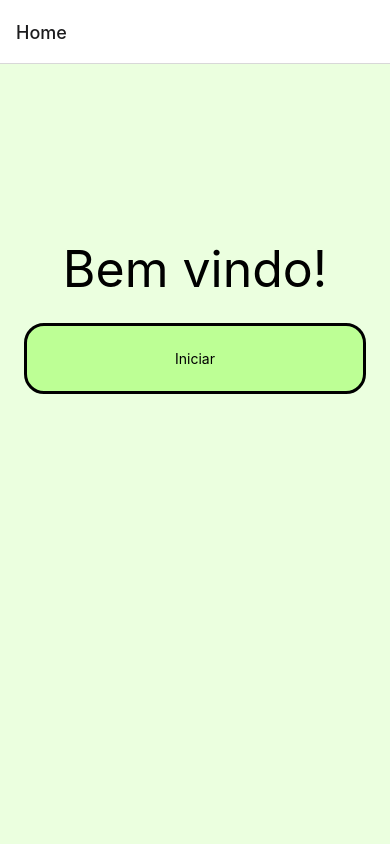
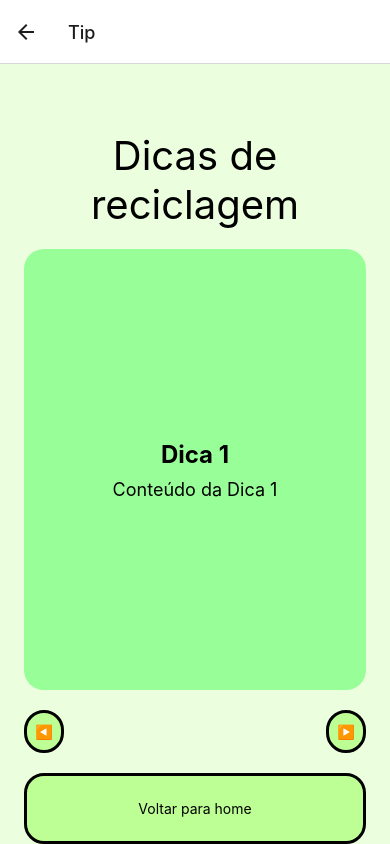
Before and after one commit to DayaneDamaceno/app-sustentabilidade, a React Native app: screen /Tip in a window 390 px wide. Built offline with nearby package versions, Linux system fonts and the light colour scheme.

Commit message:
Bugs e novas telas de dicas e postos de coleta

```diff
--- /dev/null
+++ b/src/models/answerCount.tsx
@@ -0,0 +1,6 @@
+export const correctAnswer = {
+    count: 0,
+    reset: () => {
+      correctAnswer.count = 0;
+    },
+  };
--- a/src/routes/index.tsx
+++ b/src/routes/index.tsx
@@ -4,6 +4,8 @@ import { HomeScreen } from "../screens/home";
 import { LevelScreen } from "../screens/level";
 import { CompleteScreen } from "../screens/complete";
 import { Level } from "../models/level";
+import { CollectScreen } from "../screens/collect";
+import { TipScreen } from "../screens/tip";
 
 export type RootStackParamList = {
   Home: undefined;
@@ -14,6 +16,8 @@ export type RootStackParamList = {
     lastAnswerWasCorrect?: boolean;
   };
   Complete: undefined;
+  Collect: undefined;
+  Tip: undefined;
 };
 
 const Stack = createStackNavigator<RootStackParamList>();
@@ -25,6 +29,8 @@ export function Routes() {
       <Stack.Screen name="Level" component={LevelScreen} />
       <Stack.Screen name="Question" component={QuestionScreen} />
       <Stack.Screen name="Complete" component={CompleteScreen} />
+      <Stack.Screen name="Collect" component={CollectScreen} />
+      <Stack.Screen name="Tip" component={TipScreen} />
     </Stack.Navigator>
   );
 }
--- /dev/null
+++ b/src/screens/collect/index.tsx
@@ -0,0 +1,63 @@
+//Nova tela de pontos de coleta
+
+import { StackScreenProps } from "@react-navigation/stack";
+import React from "react";
+import { View, Text, StyleSheet, Platform, StatusBar, TouchableOpacity } from "react-native";
+import { RootStackParamList } from "../../routes";
+
+type CollectScreenProps = StackScreenProps<RootStackParamList, "Collect">;
+
+export const CollectScreen: React.FC<CollectScreenProps> = ({ navigation }) => {
+  function redirectToHome() {
+    navigation.navigate("Home");
+  }
+
+  return (
+    <View style={styles.container}>
+      <Text style={styles.title}>Pontos de coleta</Text>
+      <View style={styles.collectionBox}>
+        <Text style={styles.collectionItem}>Ponto de coleta 1</Text>
+        <Text style={styles.collectionItem}>Ponto de coleta 2</Text>
+        <Text style={styles.collectionItem}>Ponto de coleta 3</Text>
+        <Text style={styles.collectionItem}>Ponto de coleta 4</Text>
+        <Text style={styles.collectionItem}>Ponto de coleta 5</Text>
+      </View>
+      <TouchableOpacity style={styles.returnButton} onPress={redirectToHome}>
+        <Text>Voltar para home</Text>
+      </TouchableOpacity>
+    </View>
+  );
+};
+
+const styles = StyleSheet.create({
+  container: {
+    backgroundColor: "#EBFFDF",
+    flex: 1,
+    paddingTop: Platform.OS === "android" ? StatusBar.currentHeight : 55,
+    paddingHorizontal: 24,
+  },
+  title: {
+    marginTop: 12,
+    fontSize: 40,
+    textAlign: "center",
+  },
+  collectionBox: {
+    backgroundColor: "#98FF98",
+    borderRadius: 20,
+    padding: 24,
+    marginTop: 20,
+  },
+  collectionItem: {
+    fontSize: 18,
+    marginBottom: 10,
+  },
+  returnButton: {
+    backgroundColor: "#BDFF95",
+    borderRadius: 20,
+    borderWidth: 3,
+    borderColor: "#000000",
+    padding: 24,
+    alignItems: "center",
+    marginTop: 20,
+  },
+});
--- a/src/screens/complete/index.tsx
+++ b/src/screens/complete/index.tsx
@@ -9,6 +9,7 @@ import {
 } from "react-native";
 import { RootStackParamList } from "../../routes";
 import { Ionicons } from "@expo/vector-icons";
+import { correctAnswer } from "../../models/answerCount";
 
 type CompleteScreenProps = StackScreenProps<RootStackParamList, "Complete">;
 
@@ -19,8 +20,9 @@ export const CompleteScreen: React.FC<CompleteScreenProps> = ({
     navigation.navigate("Home");
   }
   return (
-    <View style={styles.container}>
+<View style={styles.container}>
       <Text style={styles.header}>Quiz Finalizado</Text>
+      <Text style={styles.header}>Quantia de acertos: {correctAnswer.count}</Text>
       <TouchableOpacity style={styles.start} onPress={redirectToHome}>
         <Text>Voltar para home</Text>
       </TouchableOpacity>
--- a/src/screens/home/index.tsx
+++ b/src/screens/home/index.tsx
@@ -1,3 +1,4 @@
+import React, { useEffect } from "react";
 import { StackScreenProps } from "@react-navigation/stack";
 import {
   View,
@@ -9,18 +10,39 @@ import {
 } from "react-native";
 import { RootStackParamList } from "../../routes";
 import { Ionicons } from "@expo/vector-icons";
+import { correctAnswer } from "../../models/answerCount";
 
 type HomeScreenProps = StackScreenProps<RootStackParamList, "Home">;
+
 
 export const HomeScreen: React.FC<HomeScreenProps> = ({ navigation }) => {
   function redirectToQuestion() {
     navigation.navigate("Level");
   }
+
+  function redirectToCollectionPoints() {
+    navigation.navigate("Collect");
+  }
+
+  function redirectToNews() {
+    navigation.navigate("Tip");
+  }
+
+  useEffect(() => {
+    correctAnswer.reset();
+  }, []);
+
   return (
     <View style={styles.container}>
-      <Text style={styles.header}>Bem vindo!</Text>
+      <Text style={styles.header}>Bem-vindo!</Text>
       <TouchableOpacity style={styles.start} onPress={redirectToQuestion}>
         <Text>Iniciar</Text>
+      </TouchableOpacity>
+      <TouchableOpacity style={styles.collectionPoints} onPress={redirectToCollectionPoints}>
+        <Text>Pontos de coleta</Text>
+      </TouchableOpacity>
+      <TouchableOpacity style={styles.TipButton} onPress={redirectToNews}>
+        <Text>Dicas de reciclagem</Text>
       </TouchableOpacity>
     </View>
   );
@@ -47,16 +69,24 @@ const styles = StyleSheet.create({
     borderTopColor: "#000000",
     borderWidth: 3,
   },
-  next: {
+  collectionPoints: {
     alignItems: "center",
     backgroundColor: "#BDFF95",
     borderRadius: 20,
     paddingVertical: 24,
-    width: 320,
-    height: 80,
-    marginLeft: 30,
-    marginTop: 200,
+    marginTop: 16,
+    borderTopColor: "#000000",
+    borderWidth: 3,
+  },
+  TipButton: {
+    alignItems: "center",
+    backgroundColor: "#BDFF95",
+    borderRadius: 20,
+    paddingVertical: 24,
+    marginTop: 16,
     borderTopColor: "#000000",
     borderWidth: 3,
   },
 });
+
+export default HomeScreen;
--- a/src/screens/question/components/answer/index.tsx
+++ b/src/screens/question/components/answer/index.tsx
@@ -1,33 +1,46 @@
 import React from "react";
-import { Text, StyleSheet, TouchableOpacity } from "react-native";
+import { View, Text, StyleSheet, TouchableOpacity } from "react-native";
+import { correctAnswer } from "../../../../models/answerCount";
 
 interface AnswerProps {
   onNext: () => void;
   lastAnswerWasCorrect?: boolean;
 }
 
-export const Answer: React.FC<AnswerProps> = ({
-  onNext,
-  lastAnswerWasCorrect,
-}) => {
+export const Answer: React.FC<AnswerProps> = ({ onNext, lastAnswerWasCorrect }) => {
+  const containerBackgroundColor = lastAnswerWasCorrect ? "#EBFFDF" : "#FFC0CB";
+  const buttonColor = lastAnswerWasCorrect ? "#BDFF95" : "#FF6B6B";
+
+  const handleNext = () => {
+    onNext();
+    if (lastAnswerWasCorrect) {
+      correctAnswer.count += 1;
+    }
+  };
+
   return (
-    <>
+    <View style={[styles.container, { backgroundColor: containerBackgroundColor }]}>
       <Text style={[styles.text, styles.header]}>
         {lastAnswerWasCorrect ? "Muito bom!!" : "Vamos melhorar"}
       </Text>
       <Text style={styles.text}>
         {lastAnswerWasCorrect
-          ? "Você esta ajudando a salvar o planeta!"
+          ? "Você está ajudando a salvar o planeta!"
           : "Juntos podemos salvar o planeta!"}
       </Text>
-      <TouchableOpacity style={styles.next} onPress={onNext}>
+      <TouchableOpacity style={[styles.next, { backgroundColor: buttonColor }]} onPress={handleNext}>
         <Text style={styles.button}>Continue</Text>
       </TouchableOpacity>
-    </>
+    </View>
   );
 };
 
 const styles = StyleSheet.create({
+  container: {
+    flex: 1,
+    justifyContent: "center",
+    alignItems: "center",
+  },
   text: {
     fontSize: 20,
     textAlign: "center",
@@ -36,7 +49,6 @@ const styles = StyleSheet.create({
   next: {
     alignItems: "center",
     alignSelf: "center",
-    backgroundColor: "#BDFF95",
     borderRadius: 20,
     width: "70%",
     height: 80,
@@ -45,8 +57,6 @@ const styles = StyleSheet.create({
     borderWidth: 3,
   },
   header: {
-    alignItems: "center",
-    marginTop: "50%",
     fontWeight: "bold",
     fontSize: 35,
     textAlign: "center",
--- a/src/screens/question/index.tsx
+++ b/src/screens/question/index.tsx
@@ -7,6 +7,7 @@ import { StackScreenProps } from "@react-navigation/stack";
 import { Question } from "../../models/question";
 import { Option } from "./components/option";
 import { Answer } from "./components/answer";
+import { QuizOption } from "../../models/option";
 
 type QuestionScreenProps = StackScreenProps<RootStackParamList, "Question">;
 
@@ -149,8 +150,26 @@ function getRandomQuestions(arr: Question[], amount: number) {
 
   for (let i = 0; i < amount; i++) {
     const randomIndex = Math.floor(Math.random() * copyArray.length);
-    questionsSelected.push(copyArray.splice(randomIndex, 1)[0]);
+    const randomQuestion = { ...copyArray[randomIndex] };
+
+
+    randomQuestion.options = shuffleOptions(randomQuestion.options);
+
+    questionsSelected.push(randomQuestion);
+    copyArray.splice(randomIndex, 1);
   }
 
   return questionsSelected;
 }
+
+function shuffleOptions(options: QuizOption[]) {
+
+  const shuffledOptions = options.slice();
+
+  for (let i = shuffledOptions.length - 1; i > 0; i--) {
+    const j = Math.floor(Math.random() * (i + 1));
+    [shuffledOptions[i], shuffledOptions[j]] = [shuffledOptions[j], shuffledOptions[i]];
+  }
+
+  return shuffledOptions;
+}
--- /dev/null
+++ b/src/screens/tip/index.tsx
@@ -0,0 +1,119 @@
+import React, { useState } from "react";
+import { View, Text, StyleSheet, Platform, StatusBar, TouchableOpacity } from "react-native";
+import { StackScreenProps } from "@react-navigation/stack";
+import { RootStackParamList } from "../../routes";
+
+type TipScreenProps = StackScreenProps<RootStackParamList, "Tip">;
+
+const DATA = [
+  {
+    id: "1",
+    title: "Dica 1",
+    content: "Conteúdo da Dica 1",
+  },
+  {
+    id: "2",
+    title: "Dica 2",
+    content: "Conteúdo da Dica 2",
+  },
+
+  {
+    id: "3",
+    title: "Dica 3",
+    content: "Conteúdo da Dica 3",
+  },
+];
+
+export const TipScreen: React.FC<TipScreenProps> = ({ navigation }) => {
+  const [currentIndex, setCurrentIndex] = useState(0);
+
+  function redirectToHome() {
+    navigation.navigate("Home");
+  }
+
+  const handleSwipe = (direction: "right" | "left") => {
+    if (direction === "right" && currentIndex < DATA.length - 1) {
+      setCurrentIndex((prevIndex) => prevIndex + 1);
+    } else if (direction === "left" && currentIndex > 0) {
+      setCurrentIndex((prevIndex) => prevIndex - 1);
+    }
+  };
+
+  return (
+    <View style={styles.container}>
+      <Text style={styles.title}>Dicas de reciclagem</Text>
+      <View style={styles.carouselItem}>
+        <Text style={styles.carouselTitle}>{DATA[currentIndex].title}</Text>
+        <Text style={styles.carouselContent}>{DATA[currentIndex].content}</Text>
+      </View>
+      <View style={styles.navigationButtons}>
+        <TouchableOpacity style={styles.navigationButton} onPress={() => handleSwipe("left")}>
+          <Text>◀️</Text>
+        </TouchableOpacity>
+        <TouchableOpacity style={styles.navigationButton} onPress={() => handleSwipe("right")}>
+          <Text>▶️</Text>
+        </TouchableOpacity>
+      </View>
+      <TouchableOpacity style={styles.returnButton} onPress={redirectToHome}>
+        <Text>Voltar para home</Text>
+      </TouchableOpacity>
+    </View>
+  );
+};
+
+const styles = StyleSheet.create({
+  container: {
+    backgroundColor: "#EBFFDF",
+    flex: 1,
+    paddingTop: Platform.OS === "android" ? StatusBar.currentHeight : 55,
+    paddingHorizontal: 24,
+  },
+  title: {
+    marginTop: 12,
+    fontSize: 40,
+    textAlign: "center",
+  },
+  carouselItem: {
+    flex: 1,
+    justifyContent: "center",
+    alignItems: "center",
+    backgroundColor: "#98FF98",
+    borderRadius: 20,
+    marginTop: 20,
+    padding: 24,
+  },
+  carouselTitle: {
+    fontSize: 24,
+    marginBottom: 10,
+    fontWeight: "bold",
+  },
+  carouselContent: {
+    fontSize: 18,
+    textAlign: "center",
+  },
+  navigationButtons: {
+    flexDirection: "row",
+    justifyContent: "space-between",
+    marginTop: 20,
+  },
+  navigationButton: {
+    backgroundColor: "#BDFF95",
+    borderRadius: 20,
+    borderWidth: 3,
+    borderColor: "#000000",
+    padding: 10,
+    alignItems: "center",
+    width: 40,
+  },
+  returnButton: {
+    backgroundColor: "#BDFF95",
+    borderRadius: 20,
+    borderWidth: 3,
+    borderColor: "#000000",
+    padding: 24,
+    alignItems: "center",
+    marginTop: 20,
+  },
+});
+
+export default TipScreen;
```
